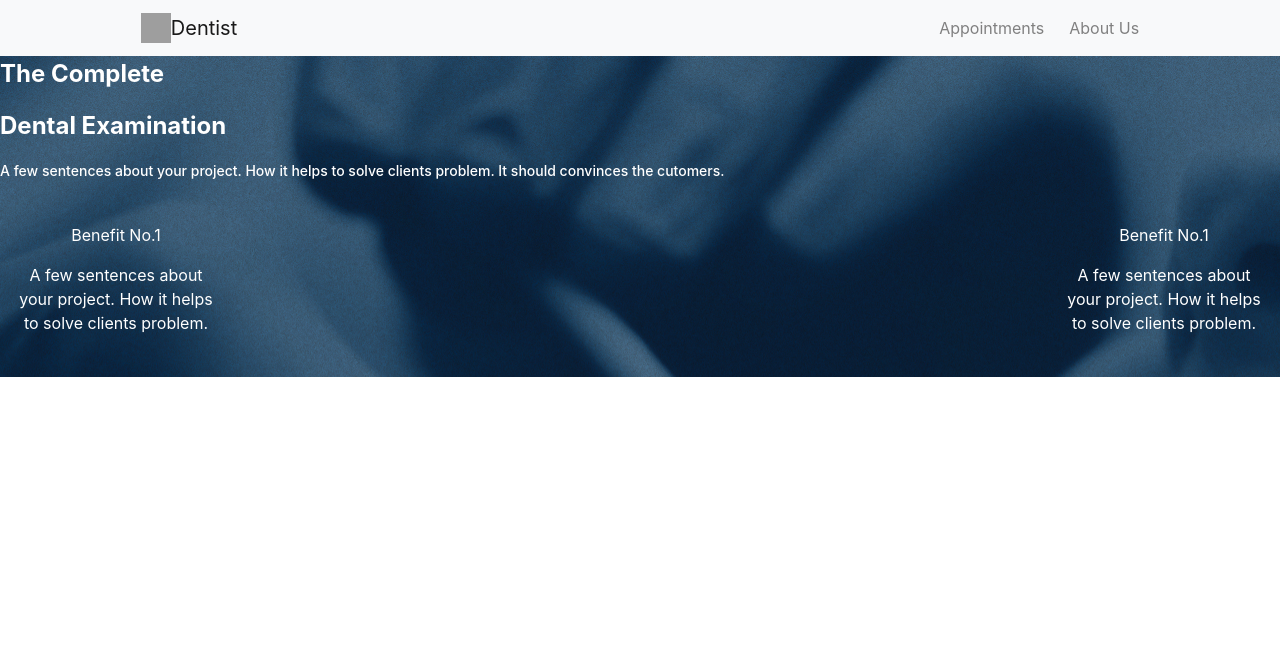
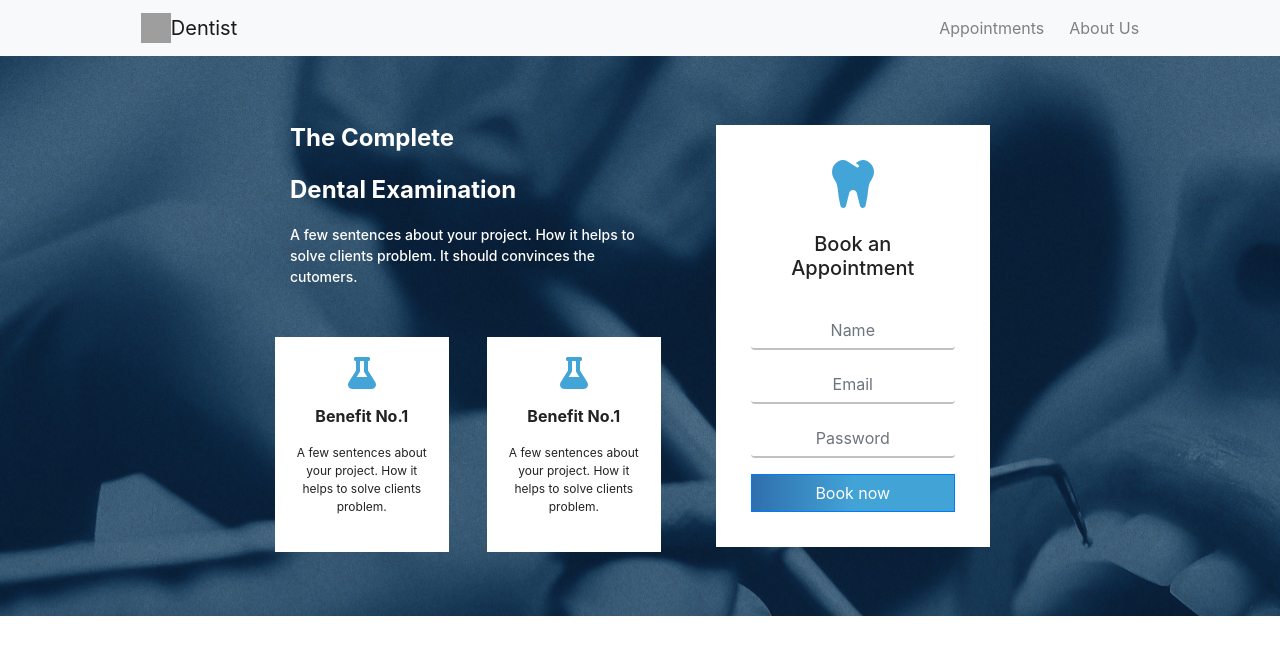
Before and after one commit to ShaikhMuhammadFaizan/React-Dental-appointment-app-UI, a React (Create React App) app: page / in a window 1280 px wide. Shown: the top 654 px of the page. Built offline with nearby package versions, Linux system fonts and the light colour scheme; grey boxes are pictures that could not be loaded.

Commit message:
header component

```diff
--- a/src/App.css
+++ b/src/App.css
@@ -32,6 +32,27 @@
   color: #ffffff;
 }
 
+.color-black-text{
+  color: #222222;
+}
+
+.sub-heading-text{
+  margin-top: 10%;
+  font-size: 16px;
+  font-weight: bold;
+}
+
+.sub-desc-text{
+  font-size: 12px;
+  font-weight: 400;
+}
+
+.book-appointment-btn{
+  width: 100%;
+  border-radius: 0;
+  background: linear-gradient(90deg, rgba(47,111,173,1) 0%, rgba(66,163,214,1) 50%, rgba(66,163,214,1) 100%);
+}
+
 @keyframes App-logo-spin {
   from {
     transform: rotate(0deg);
--- a/src/AppointmentBooking.css
+++ b/src/AppointmentBooking.css
@@ -1,22 +1,92 @@
 .header{
     background-image: url('./Assets/Exam+Blue.jpg');
+    padding: 5%;
+    /* padding: 5% 15% 5% 15%; */
+}
+
+.header-element{
+    /* width: 80%; */
+    flex-direction: row;
 }
 
 .heading-text{
     font-size: 24px;
     font-weight: bold;
 }
+
+.text-area{
+    text-align: left;
+}
+
 .desc-text{
     font-size: 14px;
     font-weight: 500;
 }
 
+.text-area{
+    /* width: 45%; */
+    width: 400px;
+}
+
+
 .benefit-area{
+    margin-top: 50px;
+    display: flex;
+    flex-direction: row;
+    flex-wrap: wrap;
+}
+
+.benefit-box{
+    width: 45%;
+    padding: 20px;
+    background-color: #ffffff;
 
 }
 
-.benefit-box{
-    width: 20%;
-    padding: 2%;
+.form-area{
+    padding: 5%;
+    background-color: #ffffff;
+    width: 300px;
+    margin-left:10%;
+}
+
+.text-box {
+    border: none;
+    outline: none !important;
+    border-bottom: 2px solid #c1c1c1;
+}
+
+.text-box:active {
+    outline:0px !important;
+    -webkit-appearance:none;
+    box-shadow: none !important;
+    border-bottom: 2px solid #42a3d6;
+}
+
+.text-box:focus {
+    outline:0px !important;
+    -webkit-appearance:none;
+    box-shadow: none !important;
+    color: #42a3d6;
+    border-bottom: 2px solid #42a3d6;
+}
+
+@media only screen and (max-width: 800px) {
+.header-element{
+    flex-direction: column;
+    padding: 5%;
+}
+
+.form-area{
+    margin: 0%;
+    margin-top: 10%;
 
 }
+
+.text-area{
+    text-align: center;
+    width: 350px;
+
+}
+
+}
--- a/src/AppointmentBooking.jsx
+++ b/src/AppointmentBooking.jsx
@@ -1,29 +1,53 @@
 import React, { Component } from 'react';
-import { Container } from 'react-bootstrap';
+import { Container, Form, Button } from 'react-bootstrap';
+
+import { FontAwesomeIcon } from '@fortawesome/react-fontawesome'
+import { faCoffee, faFlask, faTooth } from '@fortawesome/free-solid-svg-icons'
 
 import './AppointmentBooking.css';
 
 class Appointmentbooking extends Component {
     render() {
         return (
-            <div className="header color-white-text">
-                <div className="text-left">
+            <div className="header color-white-text d-flex justify-content-center align-items-center">
+                <div className="header-element d-flex justify-content-between align-items-center">
+                    <div className="text-area">
                         <p className="heading-text">The Complete</p>
                         <p className="heading-text">Dental Examination</p>
                         <p className="desc-text">A few sentences about your project. How it helps to solve clients problem. It should convinces the cutomers.</p>
-                    <div className="row benefit-area d-flex justify-content-between align-items-center text-center">
-                        <div className="benefit-box">
+                        <div className="row benefit-area d-flex justify-content-between align-items-center text-center color-black-text">
+                            <div className="mt-10 benefit-box ">
+                                <FontAwesomeIcon icon={faFlask} size="2x" color="#43a4d7" />
                                 <p className="sub-heading-text">Benefit No.1 </p>
                                 <p className="sub-desc-text">A few sentences about your project. How it helps to solve clients problem.</p>
                             </div>
-                        <div className="benefit-box">
+                            <div className="benefit-box ">
+                                <FontAwesomeIcon icon={faFlask} size="2x" color="#43a4d7" />
+
                                 <p className="sub-heading-text">Benefit No.1 </p>
                                 <p className="sub-desc-text">A few sentences about your project. How it helps to solve clients problem.</p>
                             </div>
                         </div>
                     </div>
-                <div>
-                    {/* form area */}
+                    <div className="form-area color-black-text">
+                        <FontAwesomeIcon icon={faTooth} size="3x" color="#43a4d7" /> <br /><br />
+                        <h5 >Book an Appointment</h5><br />
+                        <Form>
+                            <Form.Group controlId="formBasicText">
+                                <Form.Control className="text-box text-center" type="text" placeholder="Name" />
+                            </Form.Group>
+
+                            <Form.Group controlId="formBasicEmail">
+                                <Form.Control className="text-box text-center" type="email" placeholder="Email" />
+                            </Form.Group>
+
+                            <Form.Group controlId="formBasicPassword">
+                                <Form.Control className="text-box text-center" type="password" placeholder="Password" />
+                            </Form.Group>
+
+                            <Button variant="primary" type="submit" className="book-appointment-btn"> Book now </Button>
+                        </Form>
+                    </div>
                 </div>
             </div>
         );
```
Lines whose indentation alone changed are shown as unchanged.
